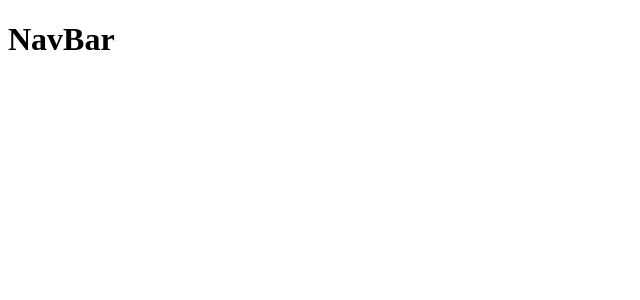
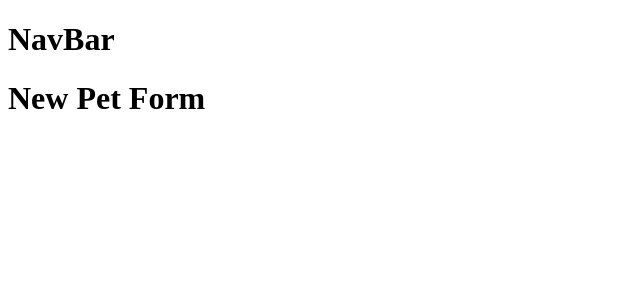
Before and after one commit to Jonathan-MacDuff/Pet-Finder-V2, a React (Create React App) app in the folder client/: page /petform in a window 1280 px wide. Shown: the top 300 px of the page, without its empty margins (0-640 px from the left). Built offline with nearby package versions, Linux system fonts and the light colour scheme.

Commit message:
added home and petform routes

```diff
--- a/client/src/components/App.js
+++ b/client/src/components/App.js
@@ -2,6 +2,8 @@ import React, { useEffect, useState } from "react";
 import { Switch, Route } from "react-router-dom";
 import NavBar from "./NavBar";
 import PetList from "../pages/PetList";
+import NewPetForm from "../pages/NewPetForm";
+import Home from "../pages/Home";
 
 function App() {
   return (
@@ -9,8 +11,14 @@ function App() {
     <NavBar/>
     <main>
       <Switch>
+        <Route exact path="/">
+          <Home/>
+        </Route>
         <Route path="/pets">
           <PetList/>
+        </Route>
+        <Route path="/petform">
+          <NewPetForm/>
         </Route>
       </Switch>
     </main>
--- a/client/src/pages/Home.js
+++ b/client/src/pages/Home.js
@@ -0,0 +1,9 @@
+import React from "react";
+
+function Home() {
+    return(
+    <h1>Home</h1>
+    )
+};
+
+export default Home
--- a/client/src/pages/NewPetForm.js
+++ b/client/src/pages/NewPetForm.js
@@ -0,0 +1,9 @@
+import React from "react";
+
+function NewPetForm() {
+    return(
+        <h1>New Pet Form</h1>
+    )
+};
+
+export default NewPetForm
```
